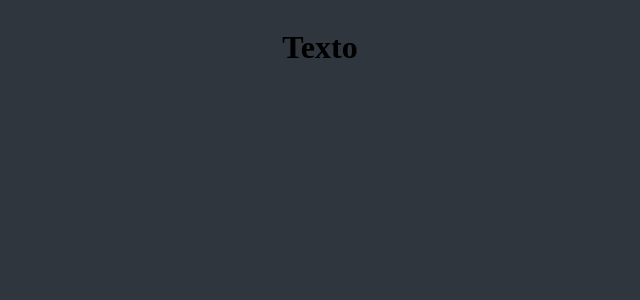
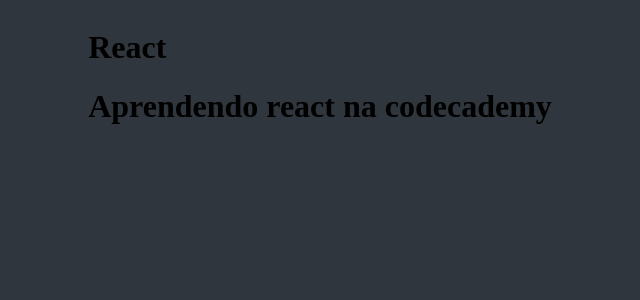
Before and after one commit to Arthur-art/reactjs-codecademy, a React (Create React App) app in the folder study-react/: page / in a window 1280 px wide. Shown: the top 300 px of the page, without its empty margins (320-960 px from the left). Built offline with nearby package versions, Linux system fonts and the light colour scheme.

Commit message:
State component

```diff
--- /dev/null
+++ b/study-react/src/components/State.jsx
@@ -0,0 +1,12 @@
+import React from "react";
+export default class State extends React.Component {
+    constructor(props){
+        super(props);
+        this.state = {text: "Aprendendo react"}
+    }
+  render() {
+    return <div>
+        <h1>{this.state.text} na codecademy</h1>
+    </div>;
+  }
+}
--- a/study-react/src/index.jsx
+++ b/study-react/src/index.jsx
@@ -1,12 +1,11 @@
 import React from 'react'
 import ReactDOM from 'react-dom'
-import DefaultProps from './components/PropsComponent'
-
-DefaultProps.defaultProps = {text:"Nenhum texto foi passado"}
+import State from './components/State'
 
 ReactDOM.render(
     <React.StrictMode>
-        <DefaultProps name="React" text="Texto" userlogged={true}>Hello World</DefaultProps>
+        <h1>React</h1>
+        <State />
     </React.StrictMode>,
     document.getElementById('container')
 );
```
